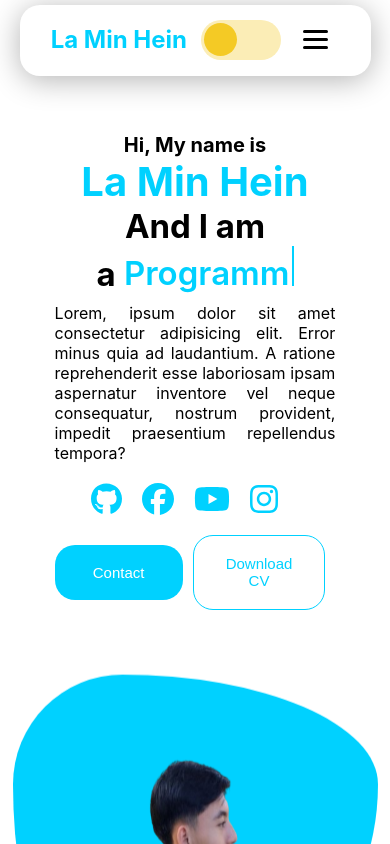
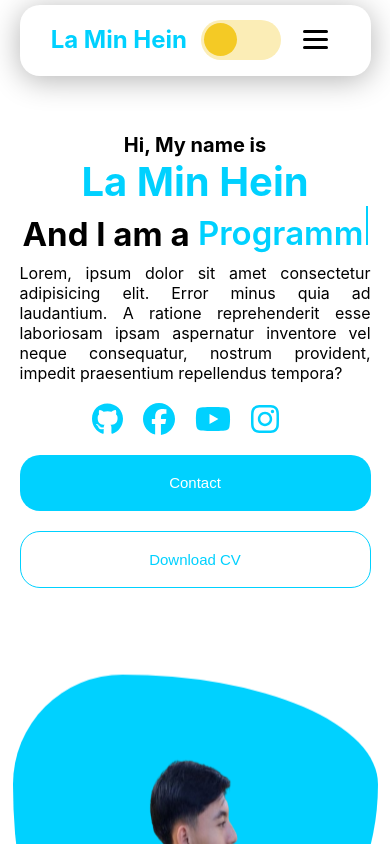
Before and after one commit to Lamin2005/laminhein, a React (Create React App) app: page / in a window 390 px wide. Shown: the top 844 px of the page. Built offline with nearby package versions, Linux system fonts and the light colour scheme.

Commit message:
button change

```diff
--- a/src/component/Header.css
+++ b/src/component/Header.css
@@ -4,7 +4,7 @@
     box-sizing: border-box;
 }
 
-#home{
+#home {
     width: 100%;
     height: 80vh;
     display: flex;
@@ -70,6 +70,7 @@
 }
 
 .buttons {
+    width: 100%;
     display: flex;
     justify-content: flex-start;
     align-items: center;
@@ -188,7 +189,7 @@
 
 
 @media screen and (max-width:1095px) {
-    #home{
+    #home {
         width: 100%;
         height: 120vh;
         padding-top: 6.5rem;
@@ -243,9 +244,23 @@
 
     }
 
-    .main .hero_img{
+    .main .hero_img {
         width: 100%;
         margin-left: 0px;
+    }
+
+
+    .buttons {
+        width: 100%;
+        display: flex;
+        justify-content: space-around;
+        align-items: center;
+        margin-top: 20px;
+
+    }
+
+    .buttons button {
+        margin-right: 0px;
     }
 
 
@@ -255,6 +270,23 @@
 
 @media screen and (max-width:768px) {
     .main {
+        width: 100%;
+    }
+
+    .main .hero_text {
         width: 90%;
     }
+
+    .buttons {
+        width: 100%;
+        display: flex;
+        flex-wrap: wrap;
+        justify-content: space-around;
+        align-items: center;
+    }
+
+    .buttons button {
+        width: 100%;
+        margin-bottom: 20px;
+    }
 }
```
